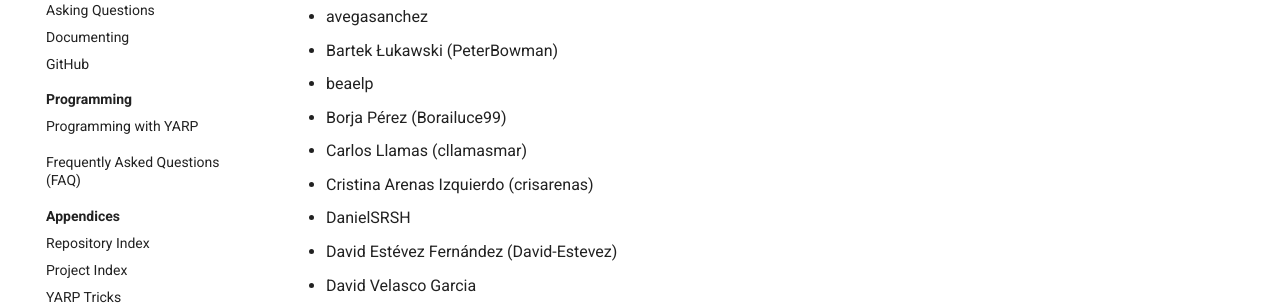
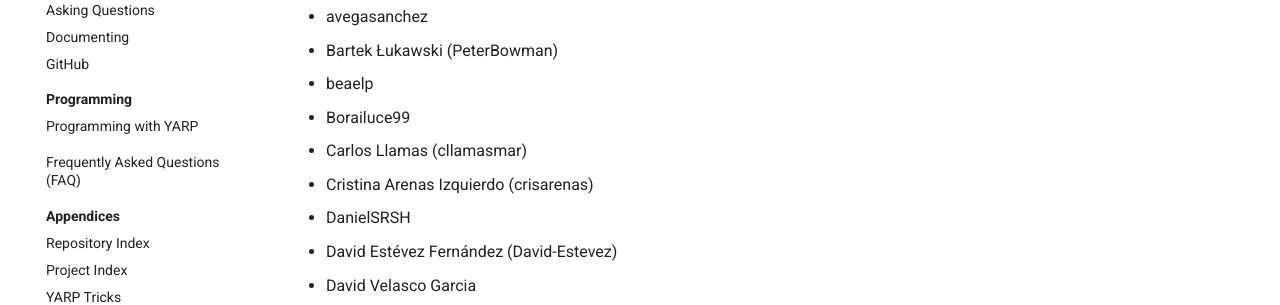
Before and after one commit to roboticslab-uc3m/developer-manual, an MkDocs documentation site: the page built from docs/contributors.md, in a window 1280 px wide and 900 px high, scrolled down 502 px. Shown: the part 152-457 px from the top of the window. Built offline with MkDocs 1.6.1 and Material for MkDocs 9.7.7, drawn with Linux system fonts in a browser that asks for light colours; comment, search, counter and statistics services are not loaded.

```diff
--- a/docs/contributors.md
+++ b/docs/contributors.md
@@ -18,7 +18,7 @@
 - avegasanchez
 - Bartek Łukawski (PeterBowman)
 - beaelp
-- Borja Pérez (Borailuce99)
+- Borailuce99
 - Carlos Llamas (cllamasmar)
 - Cristina Arenas Izquierdo (crisarenas)
 - DanielSRSH
```
Also changed, not shown: 2 other files.
